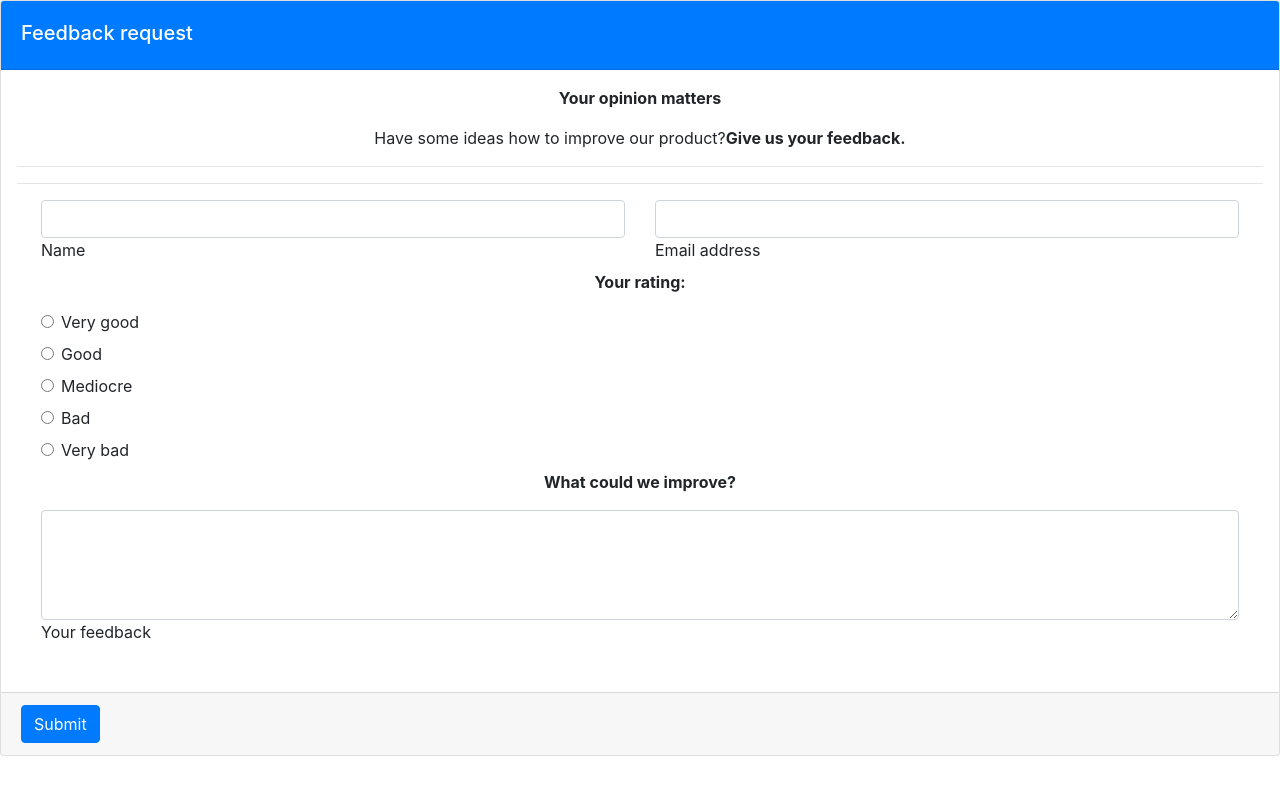
After one commit to paulbkim1/python, a Flask app: template flask/dojo_survey/templates/form.html in a window 1280 px wide. The commit adds this page. Run offline with Flask 2, Linux system fonts and the light colour scheme; the template is opened without the code that fills it, so the values that code supplies are empty.

Commit message:
projects

```diff
--- a/flask/counter/server.py
+++ b/flask/counter/server.py
@@ -16,6 +16,8 @@ def count_visits():
 @app.route('/new_count')
 def new_count():
     clicks = session['clicks']
+
+    # clicks = clicks + clicks
     return render_template('counter.html', clicks = clicks)
 
 
--- a/flask/counter/templates/counter.html
+++ b/flask/counter/templates/counter.html
@@ -10,10 +10,10 @@
 
 <body>
     <h1>Counter</h1>
-    <p> {{clicks}} </p>
+    <p> {{ clicks }} </p>
     <div>
         <form action="/process_clicks" method="post">
-            <button name="clicks" type="submit" value="1">Clicks</button>
+            <button name="clicks" type="submit" onclick="incrememnt(value=)">Clicks</button>
             <button name="subject" type="submit" value="fav_CSS">CSS</button>
         </form>
     </div>
--- /dev/null
+++ b/flask/dojo_survey/templates/form.html
@@ -0,0 +1,89 @@
+<!DOCTYPE html>
+<html lang="en">
+<head>
+    <meta charset="UTF-8">
+    <meta http-equiv="X-UA-Compatible" content="IE=edge">
+    <meta name="viewport" content="width=device-width, initial-scale=1.0">
+    <title>Dojo Survey</title>
+    <link rel="stylesheet" href="https://cdn.jsdelivr.net/npm/bootstrap@4.3.1/dist/css/bootstrap.min.css" integrity="sha384-ggOyR0iXCbMQv3Xipma34MD+dH/1fQ784/j6cY/iJTQUOhcWr7x9JvoRxT2MZw1T" crossorigin="anonymous">
+</head>
+<body>
+    <div class="mx-0 mx-sm-auto">
+        <div class="card">
+            <div class="card-header bg-primary">
+                <h5 class="card-title text-white mt-2" id="exampleModalLabel">Feedback request</h5>
+            </div>
+        <div class="modal-body">
+            <div class="text-center">
+                <i class="far fa-file-alt fa-4x mb-3 text-primary"></i>
+                    <p><strong>Your opinion matters</strong></p>
+                    <p>Have some ideas how to improve our product?<strong>Give us your feedback.</strong></p>
+            </div>
+            <hr />
+
+<hr />
+
+            <form class="px-4" action="/form_data" method="post">
+                <div class="row g-1">
+                <div class="col">
+                <!-- Name input -->
+                <div class="form-outline">
+                    <input type="text" id="form9Example1" class="form-control" name="name"/>
+                    <label class="form-label" for="form9Example1">Name</label>
+                </div>
+                </div>
+                <div class="col">
+                <!-- Email input -->
+                <div class="form-outline">
+                    <input type="email" id="form9Example2" class="form-control" name="email"/>
+                    <label class="form-label" for="form9Example2">Email address</label>
+                </div>
+                </div>
+            </div>
+            <p class="text-center"><strong>Your rating:</strong></p>
+            <div class="form-check mb-2">
+                <input class="form-check-input" type="radio" value="Very Good" id="radio3Example1" name="rating" />
+                <label class="form-check-label" for="radio3Example1">
+                Very good
+                </label>
+            </div>
+            <div class="form-check mb-2">
+                <input class="form-check-input" type="radio" value="Good" id="radio3Example2" name="rating" />
+                <label class="form-check-label" for="radio3Example2">
+                Good
+                </label>
+            </div>
+            <div class="form-check mb-2">
+                <input class="form-check-input" type="radio" value="Mediocre" id="radio3Example3" name="rating" />
+                <label class="form-check-label" for="radio3Example3">
+                Mediocre
+                </label>
+            </div>
+            <div class="form-check mb-2">
+                <input class="form-check-input" type="radio" value="Bad" id="radio3Example4" name="rating" />
+                <label class="form-check-label" for="radio3Example4">
+                Bad
+                </label>
+            </div>
+            <div class="form-check mb-2">
+                <input class="form-check-input" type="radio" value="Very Bad" id="radio3Example5" name="rating" />
+                <label class="form-check-label" for="radio3Example5">
+                Very bad
+                </label>
+            </div>
+            <p class="text-center"><strong>What could we improve?</strong></p>
+            <!-- Message input -->
+            <div class="form-outline mb-4">
+                <textarea class="form-control" id="form4Example3" rows="4" name="comments"></textarea>
+                <label class="form-label" for="form4Example3">Your feedback</label>
+            </div>
+
+        </div>
+        <div class="card-footer text-end">
+            <button class="btn btn-primary">Submit</button>
+        </div>
+        </form>
+        </div>
+    </div>
+</body>
+</html>
```
Also changed, not shown: flask/dojo_survey/server.py (added, +28 -0 lines), flask/dojo_survey/static/style.css (added, +26 -0 lines), flask/dojo_survey/templates/result.html (added, +27 -0 lines), fundamentals/oop/basketball_dictionaries.py (added, +92 -0 lines), fundamentals/oop/dojo_pets/ninja.py (added, +31 -0 lines), fundamentals/oop/dojo_pets/pet.py (added, +25 -0 lines), flask/counter/static/counter.js (added), 3 other files.
